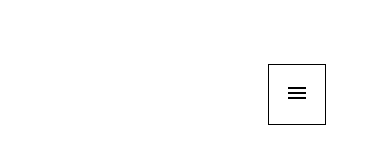
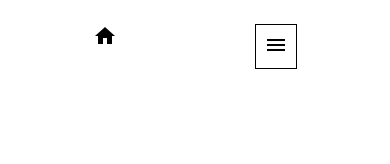
Before and after one commit to CarolineClo/navbars, a plain HTML site: page index.html in a window 390 px wide. Drawn offline with Linux system fonts and the light colour scheme.

Commit message:
simple burger not responsive

```diff
--- a/index.html
+++ b/index.html
@@ -15,6 +15,7 @@
     <header></header>
     <main>
       <nav id="nav1">
+        <i class="material-icons">home</i>
         <ul class="menu1">
           <li><a class="menu1Item" href="#">Home</a></li>
           <li><a class="menu1Item" href="#">Profile</a></li>
--- a/style.css
+++ b/style.css
@@ -1,13 +1,16 @@
 main {
   padding: 1rem;
 }
-
+#nav1 {
+  display: flex;
+  justify-content: space-around;
+}
 .burger1 {
-  position: fixed;
+  /* position: fixed; */
   z-index: 100;
-  top: 4rem;
-  right: 4rem;
-  padding: 1rem;
+  top: 1rem;
+  right: 1rem;
+  padding: 0.5rem;
   border: black solid 1px;
   background: white;
   cursor: pointer;
@@ -36,6 +39,7 @@ a {
 .showMenu {
   transform: translateY(0);
 }
+
 /*
 #burger {
   display: flex;
```
